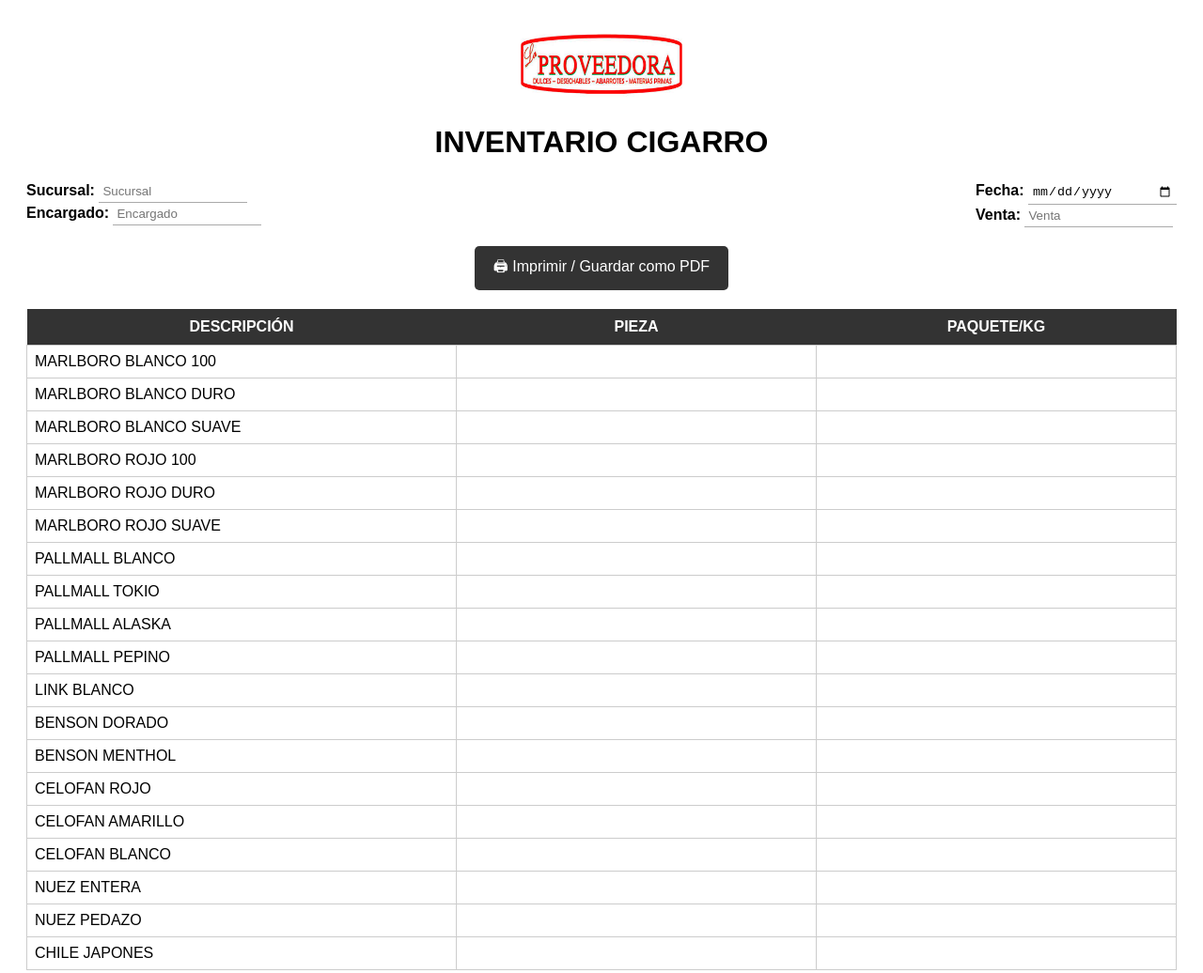
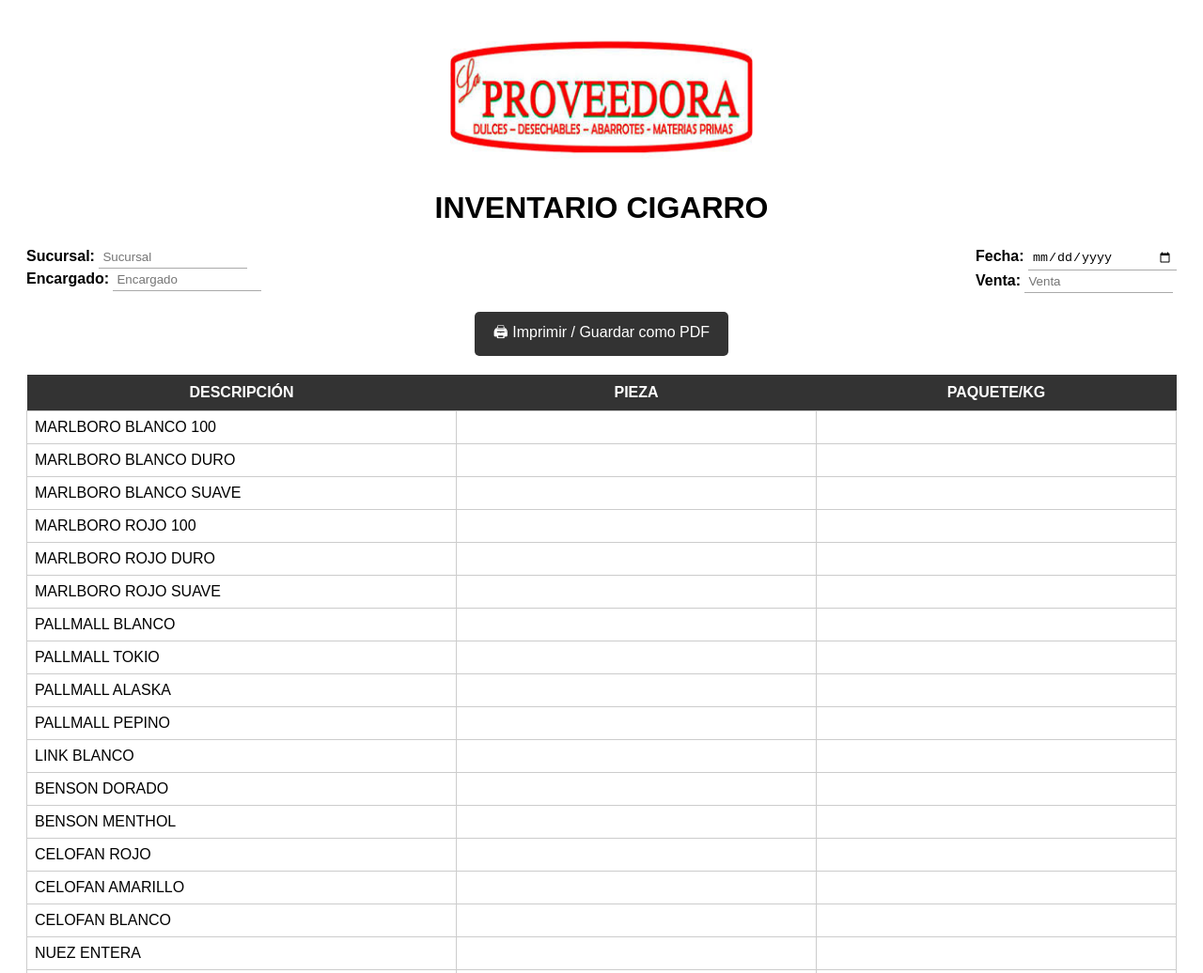
Before and after one commit to LizandroLumbreras/CIGARRO-INVENTARIO, a plain HTML site: page index.html in a window 1280 px wide. Shown: the top 1036 px of the page at 94% size. Drawn offline with Linux system fonts and the light colour scheme.

Commit message:
index.html

```diff
--- a/index.html
+++ b/index.html
@@ -87,7 +87,7 @@
 </head>
 <body>
     <div class="logo">
-        <img src="logo.png" alt="Logo" height="80">
+        <img src="logo.png" alt="Logo" height="150">
     </div>
 
     <h1>INVENTARIO CIGARRO</h1>
```
